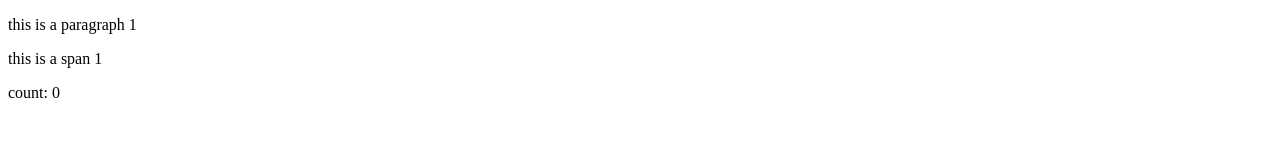
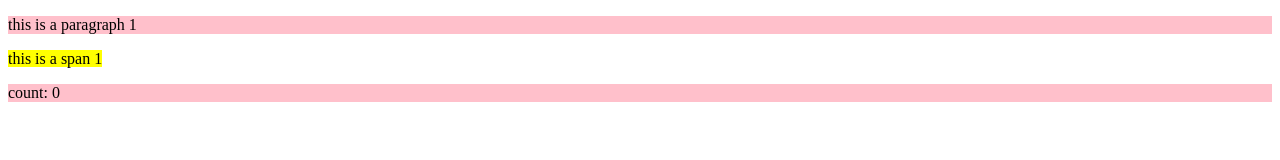
Before and after one commit to MoozonWei/nano-vue, a website with bundled scripts: page index.html in a window 1280 px wide. Built offline with nearby package versions, Linux system fonts and the light colour scheme.

Commit message:
feat: add style

```diff
--- a/index.html
+++ b/index.html
@@ -7,6 +7,14 @@
   <title>test page</title>
 </head>
 <body>
+  <style>
+    .my-p {
+      background-color: pink;
+    }
+    .my-span {
+      background-color: yellow;
+    }
+  </style>
   <script src="./test.js" type="module"></script>
   <div id="app"></div>
 </body>
```
